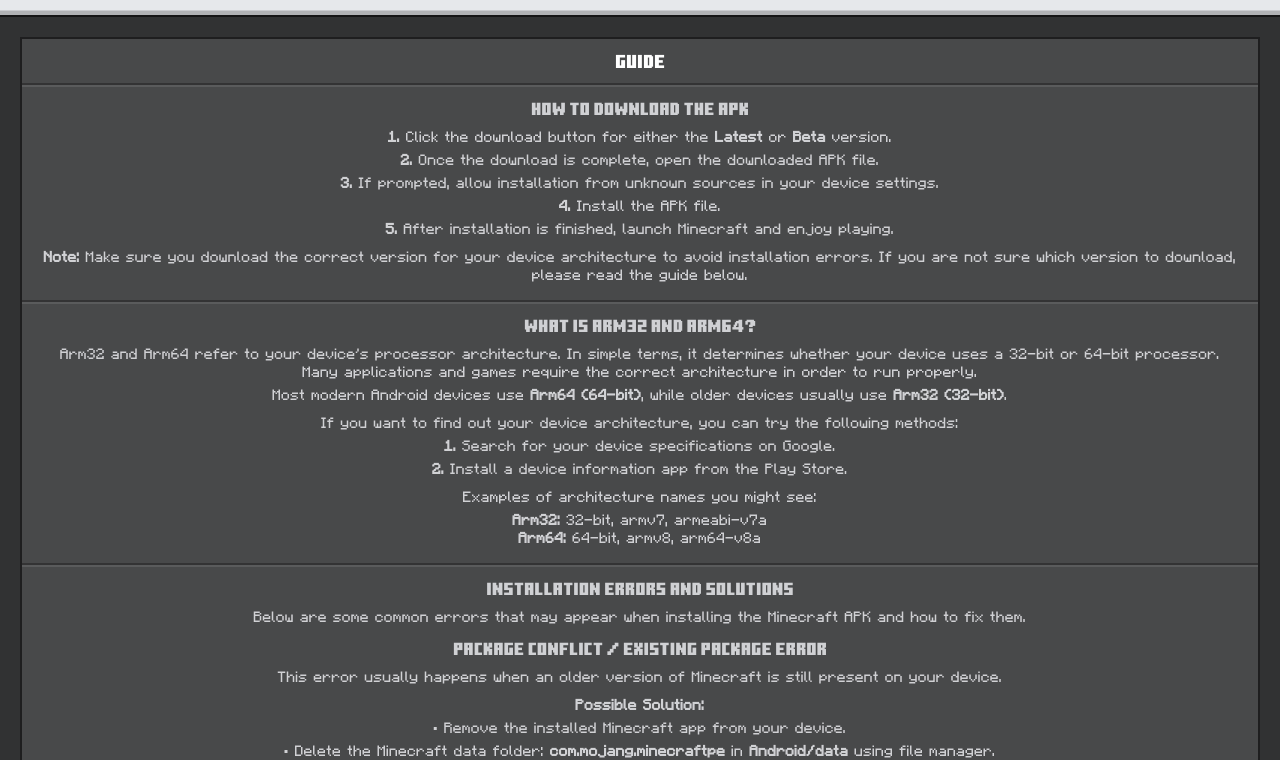
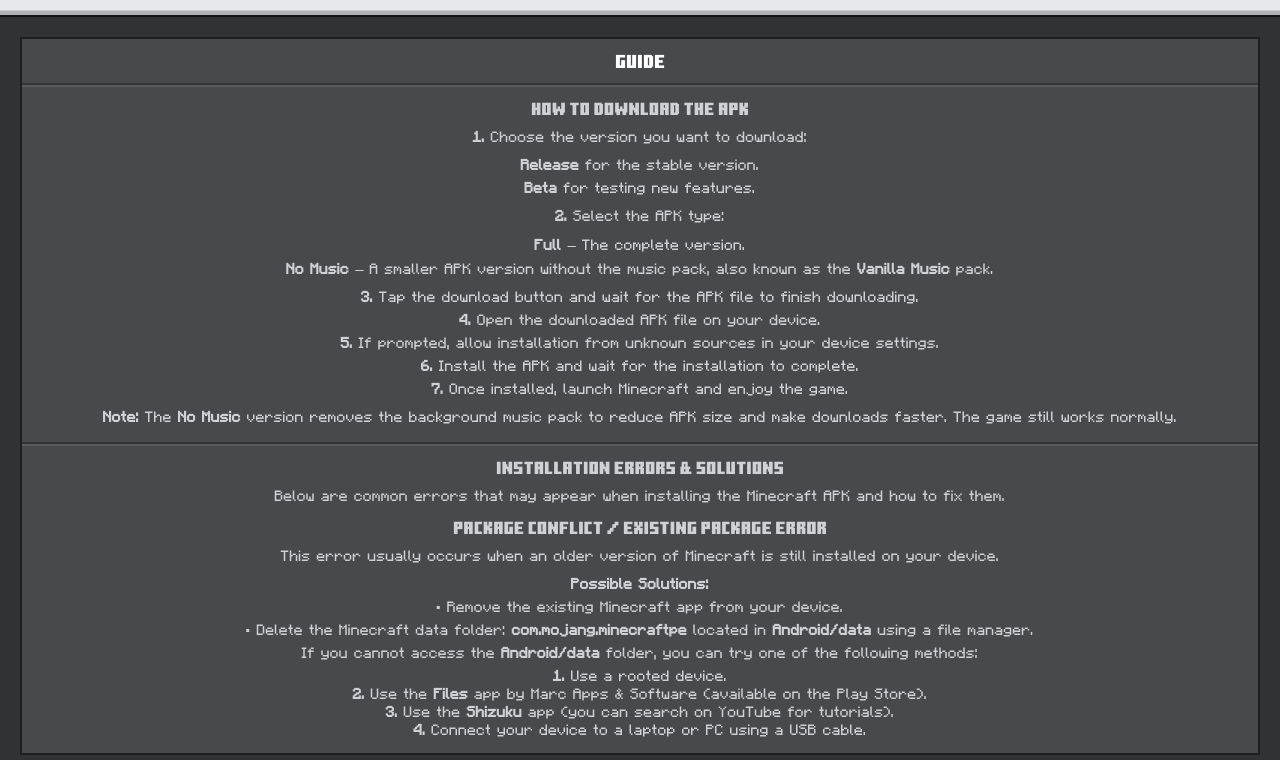
Before and after one commit to mcbedl/mcbedl.github.io, a plain HTML site: page guide.html in a window 1280 px wide. Shown: the part 41-801 px from the top of the page. Drawn offline with Linux system fonts and the light colour scheme; no server answers.

Commit message:
Add files via upload

```diff
--- a/guide.html
+++ b/guide.html
@@ -29,72 +29,65 @@
           <h3>How to Download the APK</h3>
           <hr class="full-spn1">
           <p>
-            <b>1.</b> Click the download button for either the <b>Latest</b> or <b>Beta</b> version.
-          </p>
-          <p>
-            <b>2.</b> Once the download is complete, open the downloaded APK file.
-          </p>
-          <p>
-            <b>3.</b> If prompted, allow installation from unknown sources in your device settings.
-          </p>
-          <p>
-            <b>4.</b> Install the APK file.
-          </p>
-          <p>
-            <b>5.</b> After installation is finished, launch Minecraft and enjoy playing.
+            <b>1.</b> Choose the version you want to download:
           </p>
           <hr class="full-spn">
           <p>
-            <b>Note:</b> Make sure you download the correct version for your device architecture to avoid installation errors. If you are not sure which version to download, please read the guide below.
+            <b>Release</b> for the stable version.
+          </p>
+          <p>
+            <b>Beta</b> for testing new features.
+          </p>
+          <hr class="full-spn">
+          <p>
+            <b>2.</b> Select the APK type:
+            <hr class="full-spn">
+          <p>
+            <b>Full</b> – The complete version.
+          </p>
+          <p>
+            <b>No Music</b> – A smaller APK version without the music pack, also known as the <b>Vanilla Music</b> pack.
+          </p>
+          <hr class="full-spn">
+          <p>
+            <b>3.</b> Tap the download button and wait for the APK file to finish downloading.
+          </p>
+          <p>
+            <b>4.</b> Open the downloaded APK file on your device.
+          </p>
+          <p>
+            <b>5.</b> If prompted, allow installation from unknown sources in your device settings.
+          </p>
+          <p>
+            <b>6.</b> Install the APK and wait for the installation to complete.
+          </p>
+          <p>
+            <b>7.</b> Once installed, launch Minecraft and enjoy the game.
+          </p>
+          <hr class="full-spn">
+          <p>
+            <b>Note:</b> The <b>No Music</b> version removes the background music pack to reduce APK size and make downloads faster. The game still works normally.
           </p>
           <hr class="full-mod">
-          <h3>What is Arm32 and Arm64?</h3>
+          <h3>Installation Errors & Solutions</h3>
           <hr class="full-spn1">
-          <p> Arm32 and Arm64 refer to your device's processor architecture. In simple terms, it determines whether your device uses a 32-bit or 64-bit processor. Many applications and games require the correct architecture in order to run properly. </p>
-          <p> Most modern Android devices use <b>Arm64 (64-bit)</b>, while older devices usually use <b>Arm32 (32-bit)</b>. </p>
-          <hr class="full-spn">
-          <p> If you want to find out your device architecture, you can try the following methods: </p>
-          <p>
-            <b>1.</b> Search for your device specifications on Google.
-          </p>
-          <p>
-            <b>2.</b> Install a device information app from the Play Store.
-          </p>
-          <hr class="full-spn">
-          <p> Examples of architecture names you might see: </p>
-          <p>
-            <b>Arm32:</b> 32-bit, armv7, armeabi-v7a <br>
-            <b>Arm64:</b> 64-bit, armv8, arm64-v8a
-          </p>
-          <hr class="full-mod">
-          <h3>Installation Errors and Solutions</h3>
-          <hr class="full-spn1">
-          <p> Below are some common errors that may appear when installing the Minecraft APK and how to fix them. </p>
+          <p> Below are common errors that may appear when installing the Minecraft APK and how to fix them. </p>
           <hr class="full-spn">
           <hr class="full-spn">
           <h3>Package Conflict / Existing Package Error</h3>
           <hr class="full-spn1">
-          <p> This error usually happens when an older version of Minecraft is still present on your device. </p>
+          <p> This error usually occurs when an older version of Minecraft is still installed on your device. </p>
           <hr class="full-spn">
-          <b>Possible Solution:</b>
-          <p> • Remove the installed Minecraft app from your device. </p>
-          <p> • Delete the Minecraft data folder: <b>com.mojang.minecraftpe</b> in <b>Android/data</b> using file manager. </p>
+          <b>Possible Solutions:</b>
+          <p>• Remove the existing Minecraft app from your device.</p>
+          <p> • Delete the Minecraft data folder: <b>com.mojang.minecraftpe</b> located in <b>Android/data</b> using a file manager. </p>
           <p> If you cannot access the <b>Android/data</b> folder, you can try one of the following methods: </p>
           <p>
-            <b>1.</b> You need to rooting your device <br>
-            <b>2.</b> Use the Shizuku app (you can search on YouTube for tutorials) <br>
-            <b>3.</b> Connect your phone to a laptop or PC using a USB / charging cable
+            <b>1.</b> Use a rooted device. <br>
+            <b>2.</b> Use the <b>Files</b> app by Marc Apps & Software (available on the Play Store). <br>
+            <b>3.</b> Use the <b>Shizuku</b> app (you can search on YouTube for tutorials). <br>
+            <b>4.</b> Connect your device to a laptop or PC using a USB cable.
           </p>
-          <hr class="full-spn">
-          <hr class="full-spn">
-          <h3>Architecture / Compatible Error</h3>
-          <hr class="full-spn1">
-          <p> This error occurs when the APK architecture does not match your device. </p>
-          <hr class="full-spn">
-          <p>
-            <b>Solution:</b>
-          </p>
-          <p> Download the Minecraft APK that matches your device architecture (Arm32 or Arm64). If you are unsure which one to choose, please refer to the architecture guide above. </p>
         </div>
       </section>
     </div>
```
Also changed, not shown: about.html (+7 -10 lines), index.html (+12 -12 lines).
